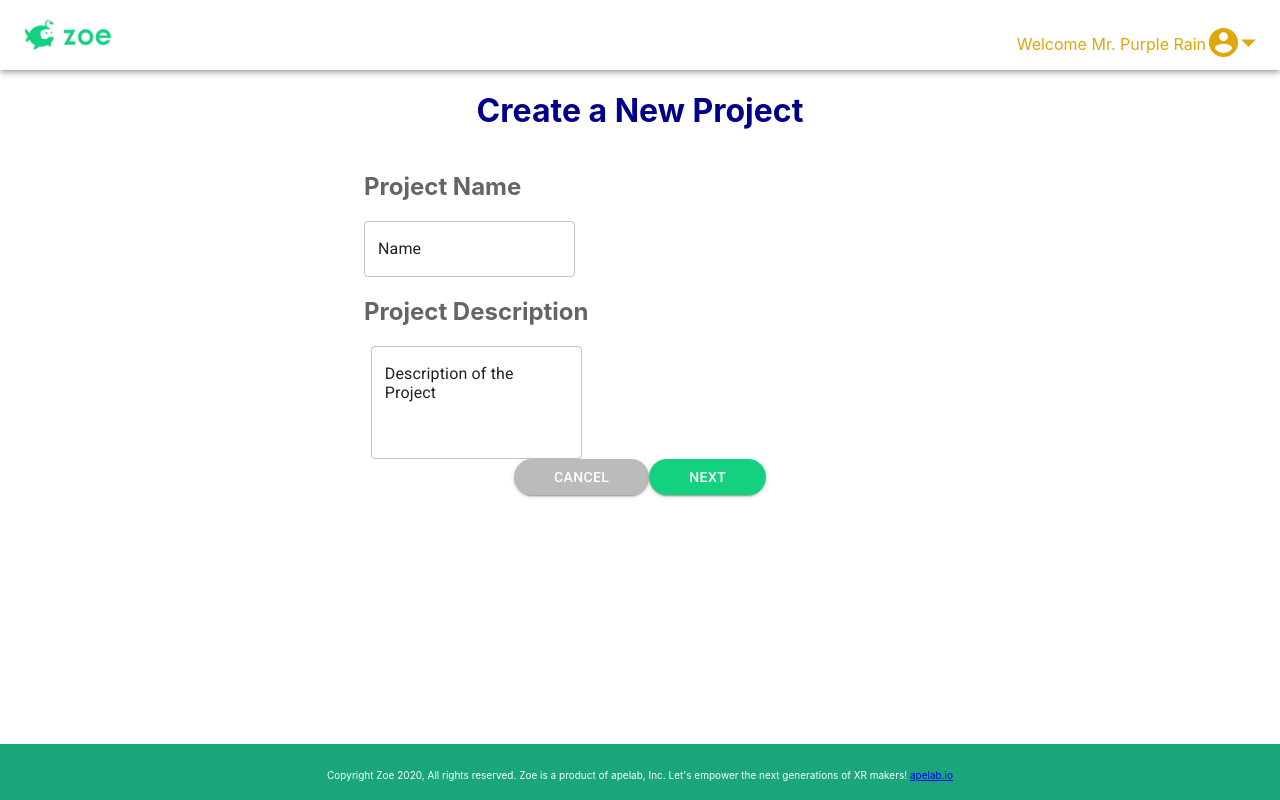
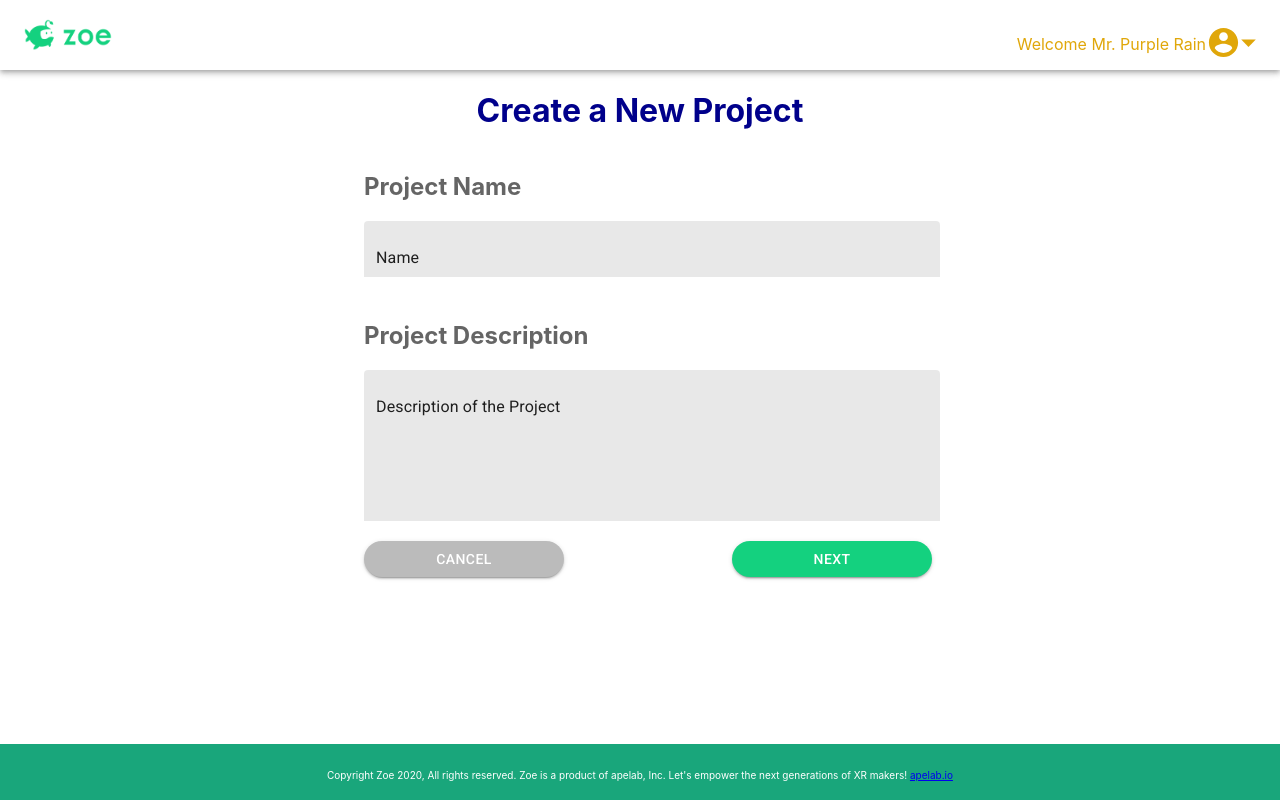
Before and after one commit to alexandramj92/Zoe-Web-App-For-Teachers, a React (Create React App) app: page / in a window 1280 px wide. Built offline with nearby package versions, Linux system fonts and the light colour scheme.

Commit message:
Creat New Project styling updates

```diff
--- a/src/components/CreateProject/index.js
+++ b/src/components/CreateProject/index.js
@@ -4,6 +4,7 @@ import { Container } from '@material-ui/core';
 import TextField from '@material-ui/core/TextField';
 import Button from '@material-ui/core/Button';
 import Box from '@material-ui/core/Box';
+import Grid from '@material-ui/core/Grid';
 
 require('./style.css');
 
@@ -11,7 +12,7 @@ const useStyles = makeStyles(theme => ({
     root: {
       '& .MuiTextField-root': {
         margin: theme.spacing(1),
-        width: 200,
+        flexGrow: 1,
       },
     },
   }));
@@ -26,34 +27,51 @@ export default function MultilineTextFields() {
   return (
       <Container id="heading" maxWidth="sm">
       <h1>Create a New Project</h1>
-      <Box display="flex" flexDirection="row" justifyContent="flex-start">
-        <div class="input">
+      <Grid container spacing={3}>
+        <Grid item xs={12}>
+          <Box display="flex" justifyContent="flex-start">
+            <div id="nameBox">
                 <h2>Project Name</h2>
+                <Grid item xs={12}>
                   <TextField
-            id="outlined-static"
-            multiline
-            rows="1"
                   defaultValue="Name"
-            variant="outlined"
+                  variant="filled"
                   class="textField"
+                  justify="flex-start"
+                  fullWidth
                   />
+                </Grid>
             </div>
           </Box>
-      <Box display="flex" flexDirection="row" justifyContent="flex-start">
-        <div class="input">
+        </Grid>
+        <Grid item xs={12}>
+          <Box display="flex" justifyContent="flex-start">
+            <div id="descriptionBox">
                 <h2>Project Description</h2>
+                <Grid item xs={12}>
                   <TextField
-            id="outlined-multiline-static"
                   multiline
-            rows="4"
+                  rows="6"
                   defaultValue="Description of the Project"
-            variant="outlined"
+                  variant="filled"
                   class="textField"
+                  justify="flex-start"
+                  fullWidth
                   />
+                </Grid>
             </div>
           </Box>
+        </Grid>
+      </Grid>
+      <Grid container>
+        <Grid item xs={12} sm={4}>
           <Button variant="contained" id="cancel">Cancel</Button>
+        </Grid>
+        <Grid item xs={12} sm={4}></Grid>
+        <Grid item xs={12} sm={4}>
           <Button variant="contained" id="next">Next</Button>
+        </Grid>
+      </Grid>
 
   </Container>
 
--- a/src/components/CreateProject/style.css
+++ b/src/components/CreateProject/style.css
@@ -1,5 +1,9 @@
 #heading {
     text-align: center;
+}
+
+#descriptionBox {
+    margin-bottom: 20px;
 }
 
 h1{
@@ -11,6 +15,21 @@ h2{
     text-align: left;
 }
 
+.MuiFilledInput-underline:before {
+    border-bottom: none!important;
+}
+
+.MuiFilledInput-underline:after {
+    border-bottom: none!important;
+}
+
+.MuiInputBase-input {
+    width: 552px!important;
+}
+
+.MuiButton-contained {
+    width: 200px;
+}
 
 #cancel {
     background-color: #BBBBBB!important;
```
Lines whose indentation alone changed are shown as unchanged.
